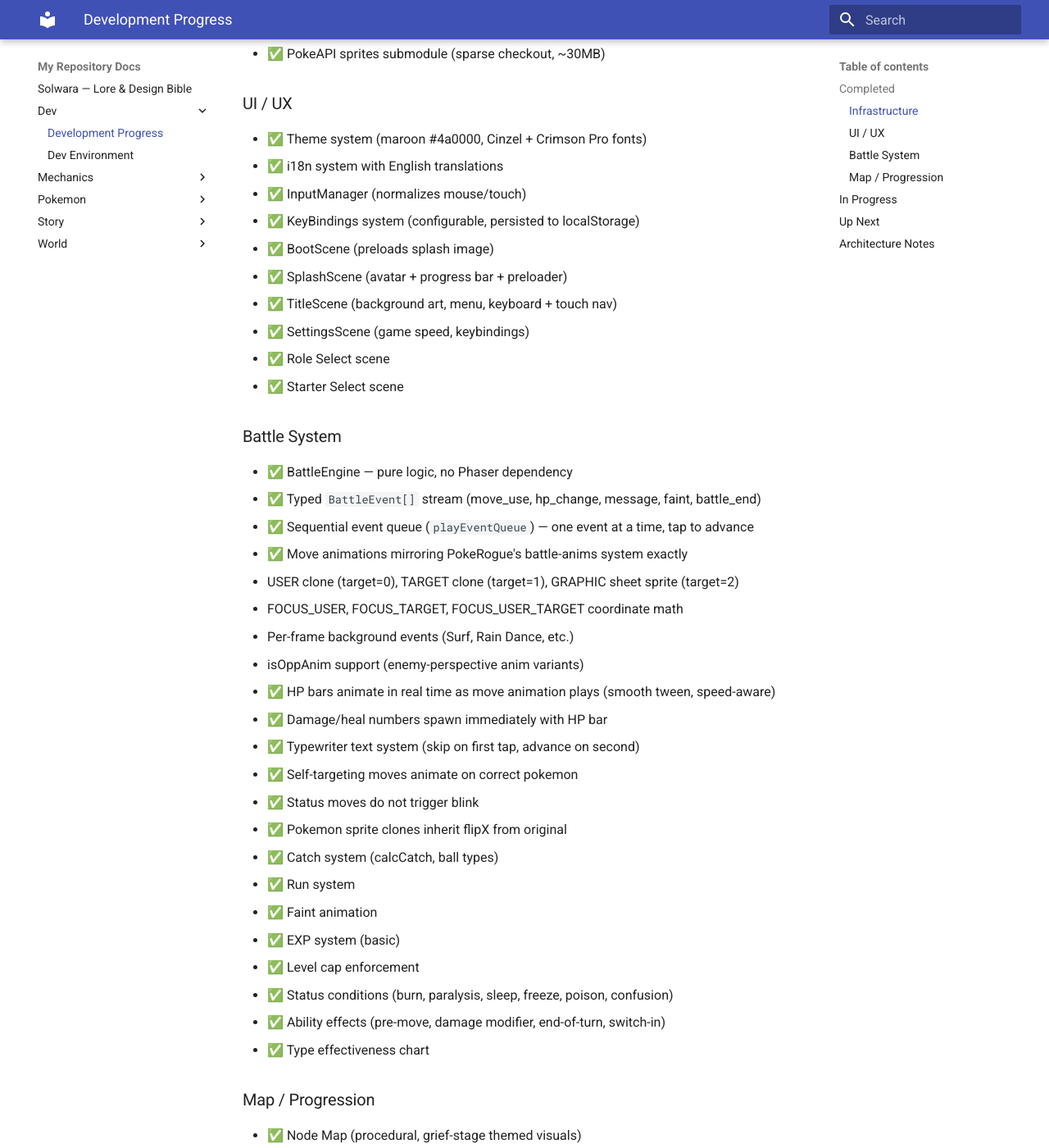
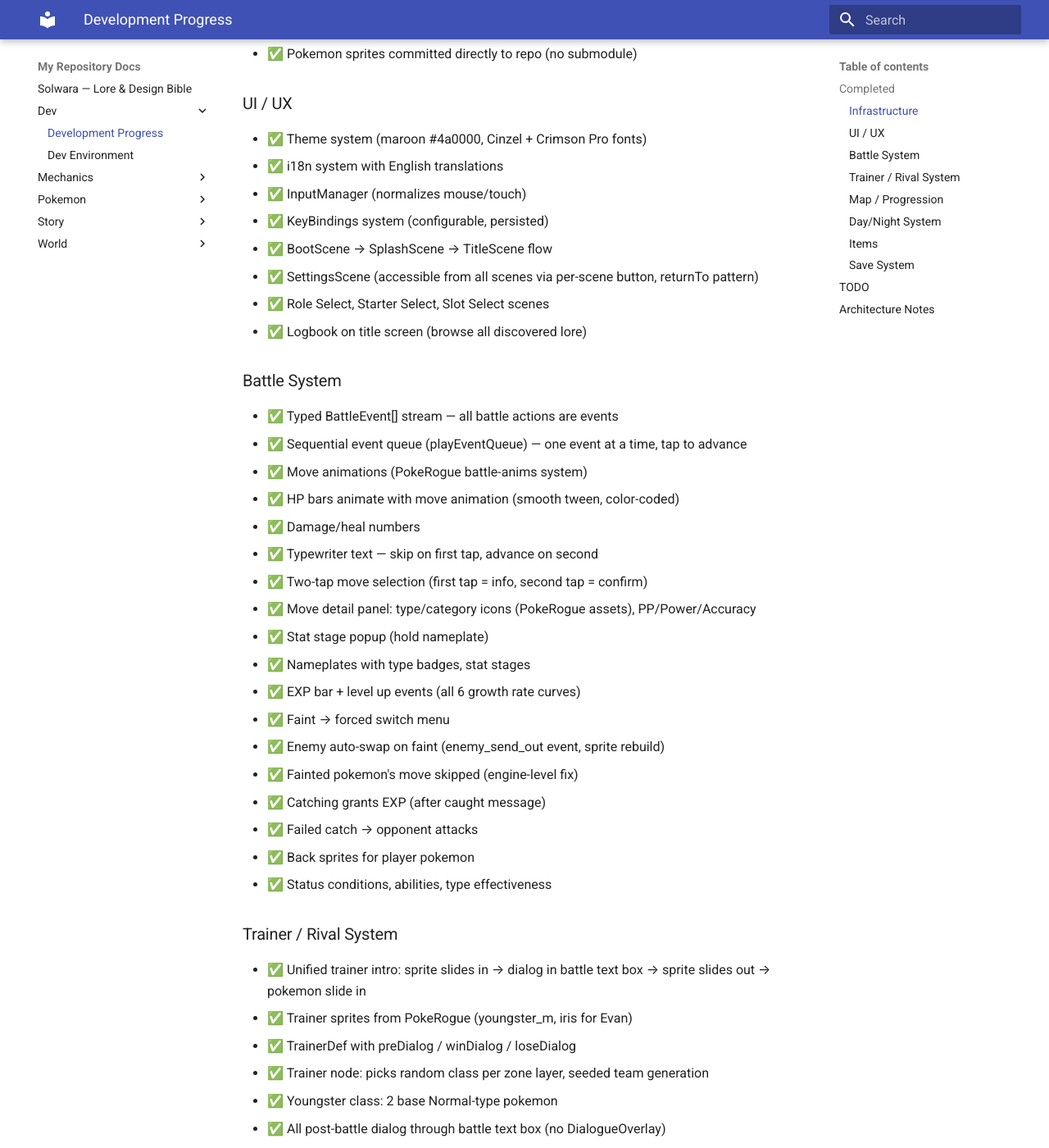
Before and after one commit to solwara-pokemon/lore-building, an MkDocs documentation site: the page built from docs/dev/progress.md, in a window 1280 px wide and 1400 px high, scrolled down 358 px. Shown: the whole window at 82% size. Built offline with MkDocs 1.6.1 and Material for MkDocs 9.7.7, drawn with Linux system fonts in a browser that asks for light colours; some of the changed text lies outside the part shown.

Commit message:
Update progress docs to current state

```diff
--- a/docs/dev/progress.md
+++ b/docs/dev/progress.md
@@ -7,66 +7,95 @@
 - ✅ Nginx serving solwara.scooom.com
 - ✅ Phaser 4 + TypeScript + Vite scaffold
 - ✅ Deploy service (`systemctl start solwara-deploy`)
-- ✅ PokeAPI sprites submodule (sparse checkout, ~30MB)
+- ✅ Pokemon sprites committed directly to repo (no submodule)
 
 ### UI / UX
 - ✅ Theme system (maroon #4a0000, Cinzel + Crimson Pro fonts)
 - ✅ i18n system with English translations
 - ✅ InputManager (normalizes mouse/touch)
-- ✅ KeyBindings system (configurable, persisted to localStorage)
-- ✅ BootScene (preloads splash image)
-- ✅ SplashScene (avatar + progress bar + preloader)
-- ✅ TitleScene (background art, menu, keyboard + touch nav)
-- ✅ SettingsScene (game speed, keybindings)
-- ✅ Role Select scene
-- ✅ Starter Select scene
+- ✅ KeyBindings system (configurable, persisted)
+- ✅ BootScene → SplashScene → TitleScene flow
+- ✅ SettingsScene (accessible from all scenes via per-scene button, returnTo pattern)
+- ✅ Role Select, Starter Select, Slot Select scenes
+- ✅ Logbook on title screen (browse all discovered lore)
 
 ### Battle System
-- ✅ BattleEngine — pure logic, no Phaser dependency
-- ✅ Typed `BattleEvent[]` stream (move_use, hp_change, message, faint, battle_end)
-- ✅ Sequential event queue (`playEventQueue`) — one event at a time, tap to advance
-- ✅ Move animations mirroring PokeRogue's battle-anims system exactly
-  - USER clone (target=0), TARGET clone (target=1), GRAPHIC sheet sprite (target=2)
-  - FOCUS_USER, FOCUS_TARGET, FOCUS_USER_TARGET coordinate math
-  - Per-frame background events (Surf, Rain Dance, etc.)
-  - isOppAnim support (enemy-perspective anim variants)
-- ✅ HP bars animate in real time as move animation plays (smooth tween, speed-aware)
-- ✅ Damage/heal numbers spawn immediately with HP bar
-- ✅ Typewriter text system (skip on first tap, advance on second)
-- ✅ Self-targeting moves animate on correct pokemon
-- ✅ Status moves do not trigger blink
-- ✅ Pokemon sprite clones inherit flipX from original
-- ✅ Catch system (calcCatch, ball types)
-- ✅ Run system
-- ✅ Faint animation
-- ✅ EXP system (basic)
-- ✅ Level cap enforcement
-- ✅ Status conditions (burn, paralysis, sleep, freeze, poison, confusion)
-- ✅ Ability effects (pre-move, damage modifier, end-of-turn, switch-in)
-- ✅ Type effectiveness chart
+- ✅ Typed BattleEvent[] stream — all battle actions are events
+- ✅ Sequential event queue (playEventQueue) — one event at a time, tap to advance
+- ✅ Move animations (PokeRogue battle-anims system)
+- ✅ HP bars animate with move animation (smooth tween, color-coded)
+- ✅ Damage/heal numbers
+- ✅ Typewriter text — skip on first tap, advance on second
+- ✅ Two-tap move selection (first tap = info, second tap = confirm)
+- ✅ Move detail panel: type/category icons (PokeRogue assets), PP/Power/Accuracy
+- ✅ Stat stage popup (hold nameplate)
+- ✅ Nameplates with type badges, stat stages
+- ✅ EXP bar + level up events (all 6 growth rate curves)
+- ✅ Faint → forced switch menu
+- ✅ Enemy auto-swap on faint (enemy_send_out event, sprite rebuild)
+- ✅ Fainted pokemon's move skipped (engine-level fix)
+- ✅ Catching grants EXP (after caught message)
+- ✅ Failed catch → opponent attacks
+- ✅ Back sprites for player pokemon
+- ✅ Status conditions, abilities, type effectiveness
+
+### Trainer / Rival System
+- ✅ Unified trainer intro: sprite slides in → dialog in battle text box → sprite slides out → pokemon slide in
+- ✅ Trainer sprites from PokeRogue (youngster_m, iris for Evan)
+- ✅ TrainerDef with preDialog / winDialog / loseDialog
+- ✅ Trainer node: picks random class per zone layer, seeded team generation
+- ✅ Youngster class: 2 base Normal-type pokemon
+- ✅ All post-battle dialog through battle text box (no DialogueOverlay)
+- ✅ Win/loss dialog for both trainers and rival
 
 ### Map / Progression
-- ✅ Node Map (procedural, grief-stage themed visuals)
-- ✅ Meta progression / Solwara Coins (stub)
+- ✅ Node Map (procedural, grief-stage themed)
+- ✅ Wild encounter node (type-biased, BST ceiling per zone, min level 2)
+- ✅ Trainer node (Youngster, seeded team)
+- ✅ Rival node (Evan with iris sprite)
+- ✅ Rest node (heal / train move) with watercolor background images per time of day
+- ✅ Lore node (5 types: document, gossip, broadcast, relic, rumour)
+- ✅ Logbook (account-level, accessible from title + node map)
 
-## In Progress
-- 🟡 Battle polish (move animation edge cases)
-- 🟡 Rival battle dialogue (Evan lines)
+### Day/Night System
+- ✅ 14-step cycle: 1-2=Dawn, 3-7=Day, 8-9=Dusk, 10-14=Night
+- ✅ Random phase-boundary start per run
+- ✅ Advances on every node completion
+- ✅ Persists in save slot
+- ✅ Affects lore weighting (3× matching phase, 0.25× non-matching)
+- ✅ Rest scene background images vary by time of day
 
-## Up Next
-- Battle: switch during battle
-- Battle: items during battle (potions etc.)
-- Battle: faint → send next pokemon
-- Move mastery system
-- Evolution system
-- Full node map event types (shop, rest, lore, elite)
-- Save/load robustness
+### Items
+- ✅ EXP Charm (stackable ×50, +50% EXP each, starts with 1 per run)
+- ✅ Item loot pool with tier weights
+
+### Save System
+- ✅ Account-level: discoveredLore[], unlockedCharms, roles
+- ✅ Run slots: team, inventory, timeStep, mapSeed, nodesVisited, balls
+
+## TODO
+- [ ] Spawn system full design — wild encounters need time of day as primary factor
+- [ ] Settlement node
+- [ ] Shop node
+- [ ] Item node
+- [ ] Mystery node
+- [ ] Evolution node
+- [ ] Elite trainer node
+- [ ] More trainer classes
+- [ ] More lore entries (collaborative)
+- [ ] Evan real sprite (currently using iris as placeholder)
+- [ ] Battle: voluntary switch during battle
+- [ ] Battle: items during battle (potions)
+- [ ] Evolution system
+- [ ] Move mastery system
 
 ## Architecture Notes
-- **Phaser 4 only** — never use Phaser 3 APIs. Phaser 4 uses `filters.addGlow()`, not `postFX.addGlow()`.
-- Touch = primary input target, keyboard = bonus
-- Landscape only, portrait shows rotate warning
-- All strings through `t()`, all colors through `Theme`
-- All battle text through `playEventQueue` — no direct `battleText.setText()` outside event handlers
-- Battle animations sourced from `pagefaultgames/pokerogue-assets`, served from LXC filesystem
-- Game speed (`ms()` utility) must wrap all timing values — tweens, delays, typewriter intervals
+- **Phaser 4 only** — `filters.addGlow()`, not `postFX.addGlow()`
+- Touch = primary, keyboard = bonus
+- All battle text through `playEventQueue` / `showDialogLines`
+- All battle dialog (trainer/rival pre/post) through battle text box
+- Settings: per-scene button with `returnTo` pattern, `scene.start('SettingsScene', { returnTo, returnData })`
+- Game speed: `ms()` wraps all timing values
+- Trainer sprites: multiatlas from `public/images/trainers/`, frame `0001.png` = idle
+- Battle animations: PokeRogue assets, `public/battle-anims/` and `public/images/battle_anims/`
+- Type/category icons: PokeRogue `public/images/types.png` / `categories.png`
```
